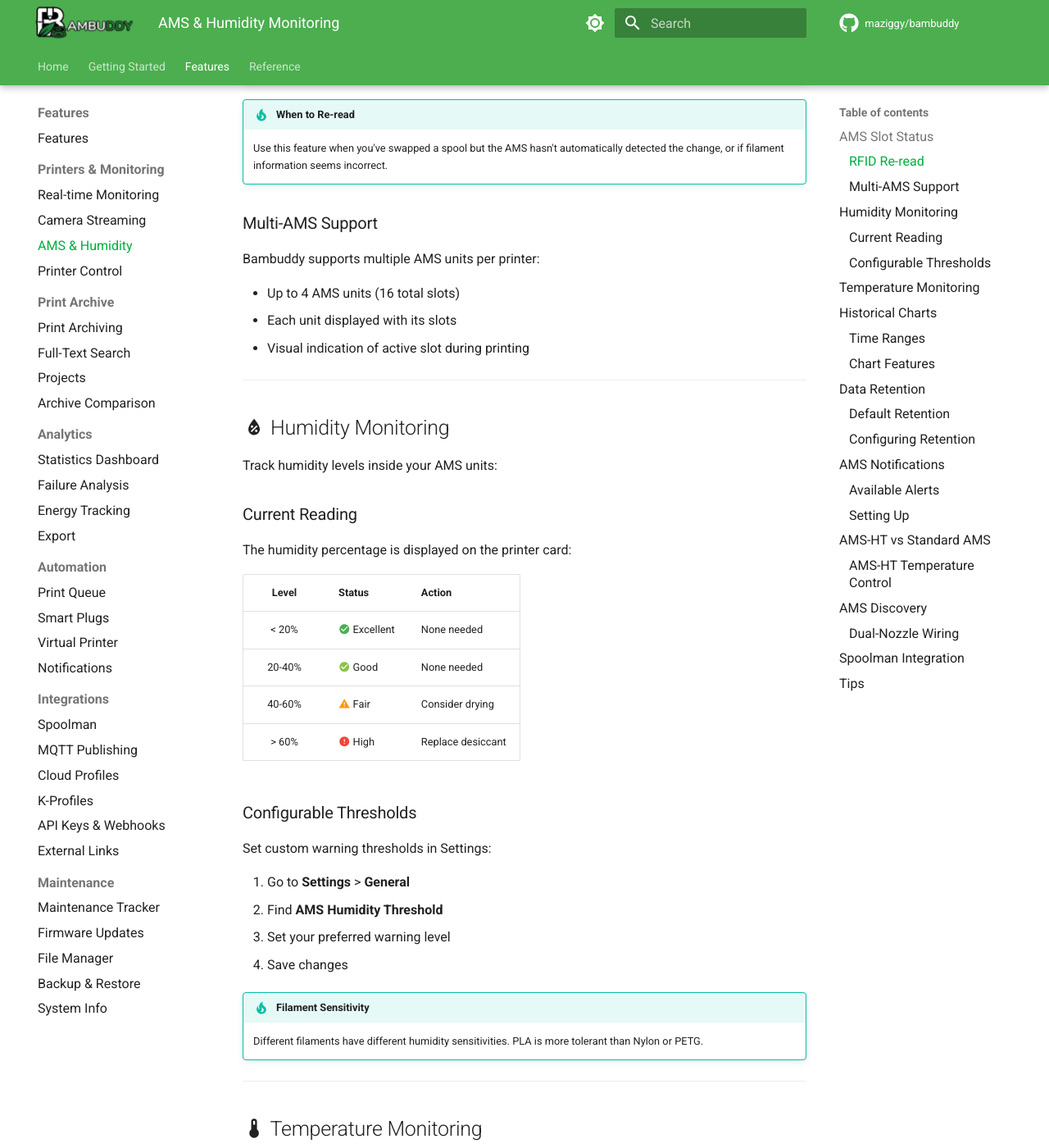
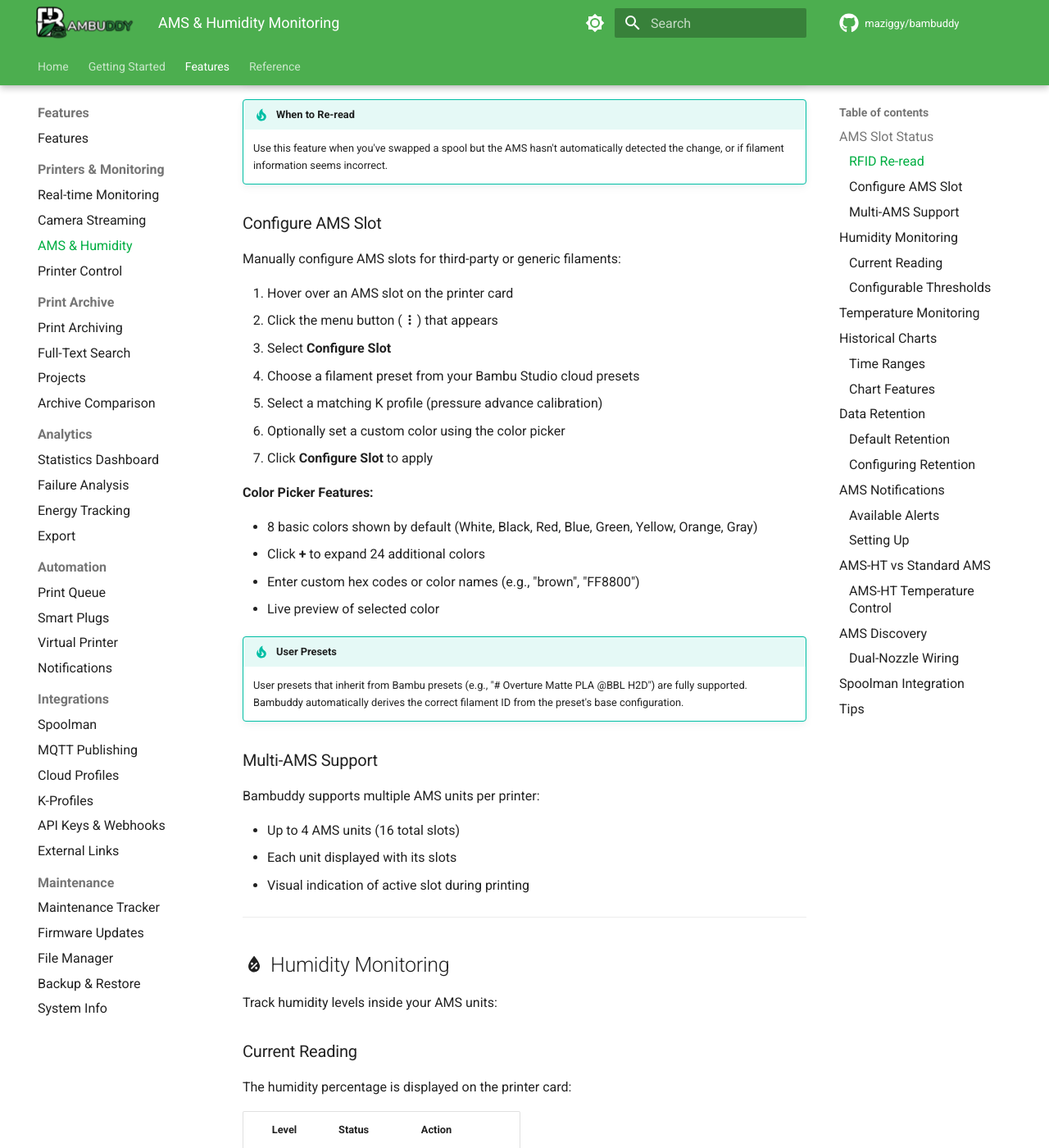
Before and after one commit to maziggy/bambuddy-wiki, an MkDocs documentation site: the page built from docs/features/ams.md, in a window 1280 px wide and 1400 px high, scrolled down 1058 px. Shown: the whole window at 82% size. Built offline with MkDocs 1.6.1 and Material for MkDocs 9.7.7, drawn with Linux system fonts in a browser that asks for light colours; comment, search, counter and statistics services are not loaded; the version menu is left out.

Commit message:
Updated Wiki

```diff
--- a/docs/features/ams.md
+++ b/docs/features/ams.md
@@ -35,6 +35,28 @@ Refresh filament information for individual AMS slots:
 
 !!! tip "When to Re-read"
     Use this feature when you've swapped a spool but the AMS hasn't automatically detected the change, or if filament information seems incorrect.
+
+### Configure AMS Slot
+
+Manually configure AMS slots for third-party or generic filaments:
+
+1. Hover over an AMS slot on the printer card
+2. Click the menu button (:material-dots-vertical:) that appears
+3. Select **Configure Slot**
+4. Choose a filament preset from your Bambu Studio cloud presets
+5. Select a matching K profile (pressure advance calibration)
+6. Optionally set a custom color using the color picker
+7. Click **Configure Slot** to apply
+
+**Color Picker Features:**
+
+- 8 basic colors shown by default (White, Black, Red, Blue, Green, Yellow, Orange, Gray)
+- Click **+** to expand 24 additional colors
+- Enter custom hex codes or color names (e.g., "brown", "FF8800")
+- Live preview of selected color
+
+!!! tip "User Presets"
+    User presets that inherit from Bambu presets (e.g., "# Overture Matte PLA @BBL H2D") are fully supported. Bambuddy automatically derives the correct filament ID from the preset's base configuration.
 
 ### Multi-AMS Support
 
```
